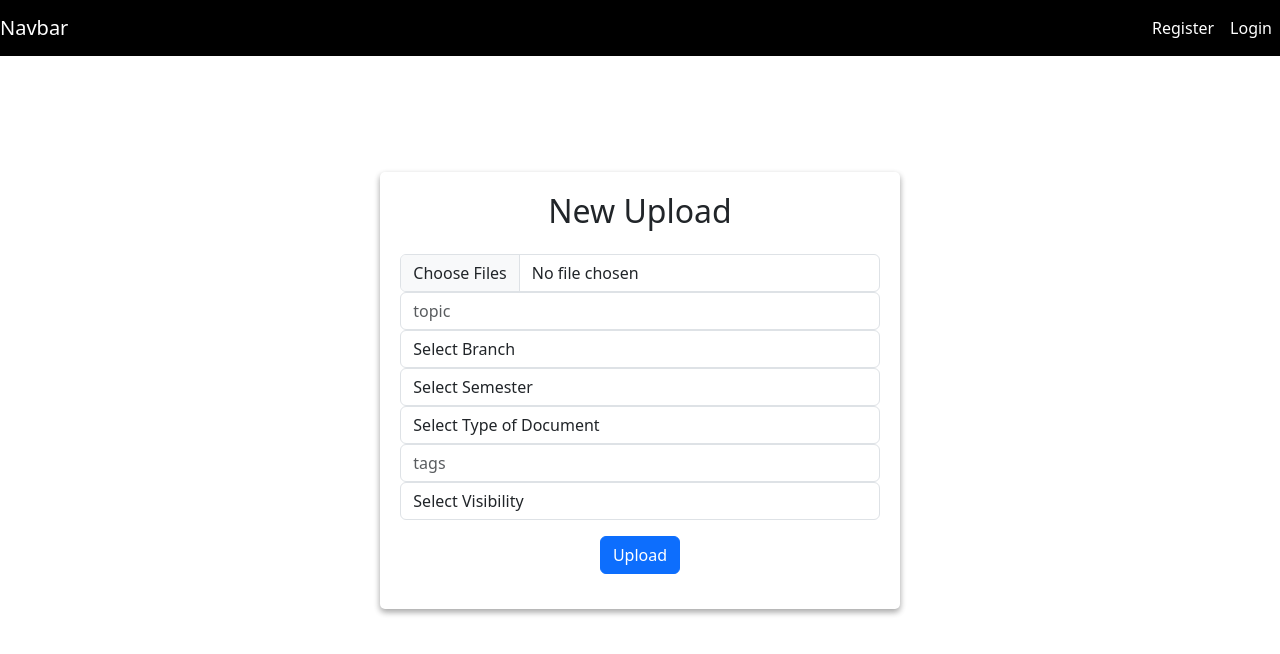
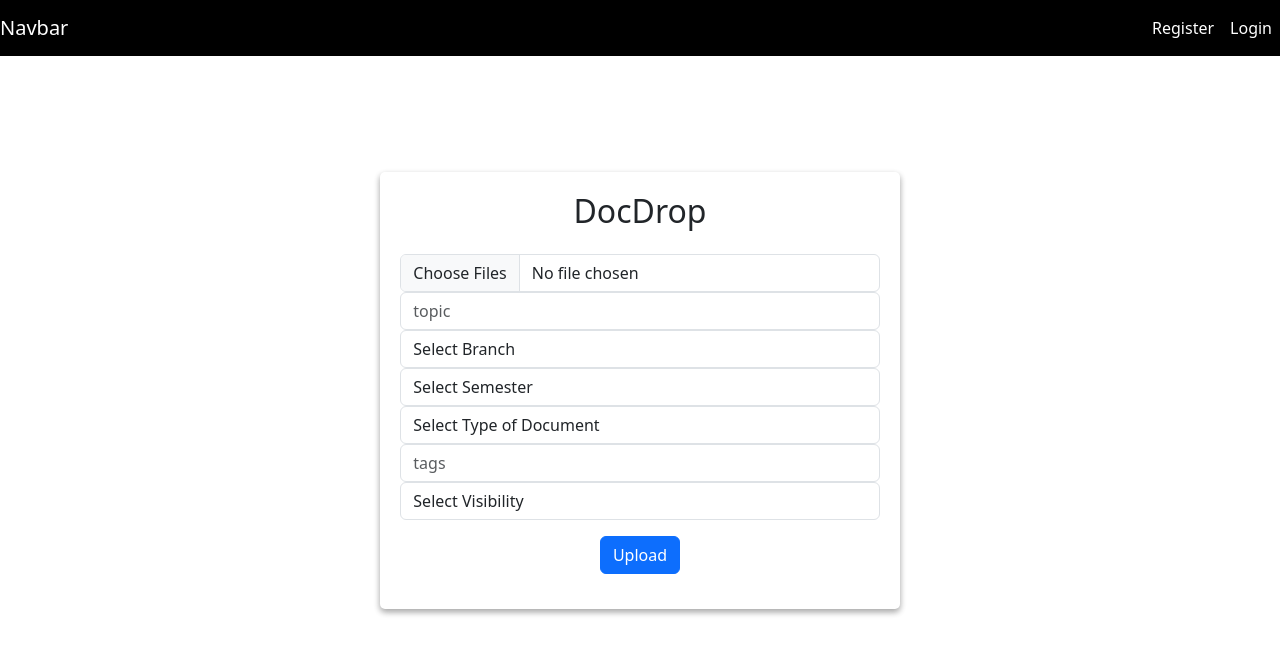
Before and after one commit to kalitadisha/Student_collaborative_app_frontend, a React (Create React App) app in the folder client/: page /upload in a window 1280 px wide. Shown: the top 654 px of the page. Built offline with nearby package versions, Linux system fonts and the light colour scheme; a small style sheet from the web is missing.

Commit message:
modified:   client/src/Screens/Upload.js

```diff
--- a/client/src/Screens/Upload.js
+++ b/client/src/Screens/Upload.js
@@ -1,10 +1,8 @@
 import React, { useState } from "react";
-import axios from "axios";
 
+import Error from "../Components/Error";
 import Loader from "../Components/Loader";
-import Error from "../Components/Error";
 import Success from "../Components/Success";
-import { Link } from "react-router-dom";
 
 const Upload = () => {
   const [files, setFiles] = useState(null);
@@ -74,7 +72,7 @@ const Upload = () => {
               {error && <Error />}
               <div className="form-group">
                 <h2 className="mb-4" align="center">
-                  New Upload
+                  DocDrop
                 </h2>
                 <input
                   type="file"
```
